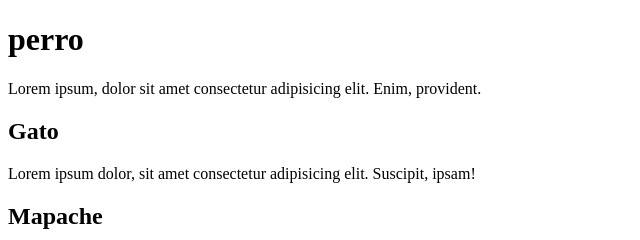
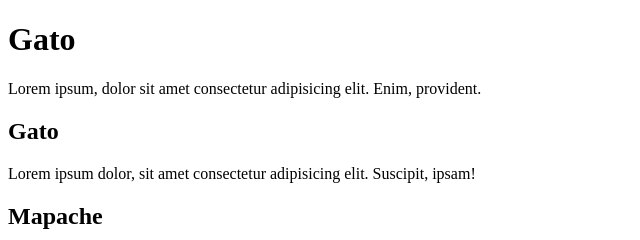
Before and after one commit to JoseMc64/primero, a plain HTML site: page index.html in a window 1280 px wide. Shown: the top 240 px of the page, 0-640 px from the left. Drawn offline with Linux system fonts and the light colour scheme.

Commit message:
actualize a gato

```diff
--- a/index.html
+++ b/index.html
@@ -7,7 +7,7 @@
     <title>Document</title>
 </head>
 <body>
-    <h1>perro</h1>
+    <h1>Gato</h1>
     <p> Lorem ipsum, dolor sit amet consectetur adipisicing elit. Enim, provident.</p>
 
     <h2>Gato</h2>
```
